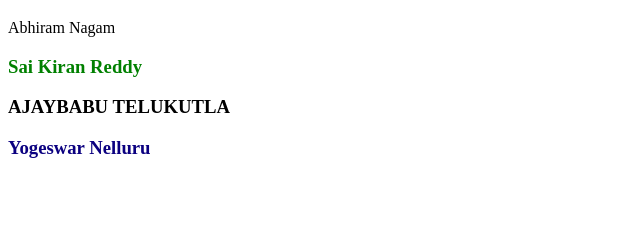
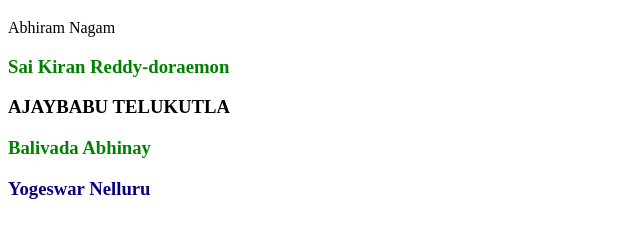
Before and after one commit to hanishakkineni/devOps_practice, a plain HTML site: page index.html in a window 1280 px wide. Shown: the part 61-298 px from the top of the page, without its empty margins (0-640 px from the left). Drawn offline with Linux system fonts and the light colour scheme.

Commit message:
Update index.html

```diff
--- a/index.html
+++ b/index.html
@@ -7,8 +7,9 @@
 <body>
 <h1>--></h1>
 Abhiram Nagam
-    <h3 style="color:green">Sai Kiran Reddy</h3>
+    <h3 style="color:green">Sai Kiran Reddy-doraemon</h3>
     <h3>AJAYBABU TELUKUTLA</h3>
+    <h3 style="color:green">Balivada Abhinay</h3>
     <h3 style="color:rgb(11, 0, 128)">Yogeswar Nelluru</h3>
 </body>
 </html>
```
